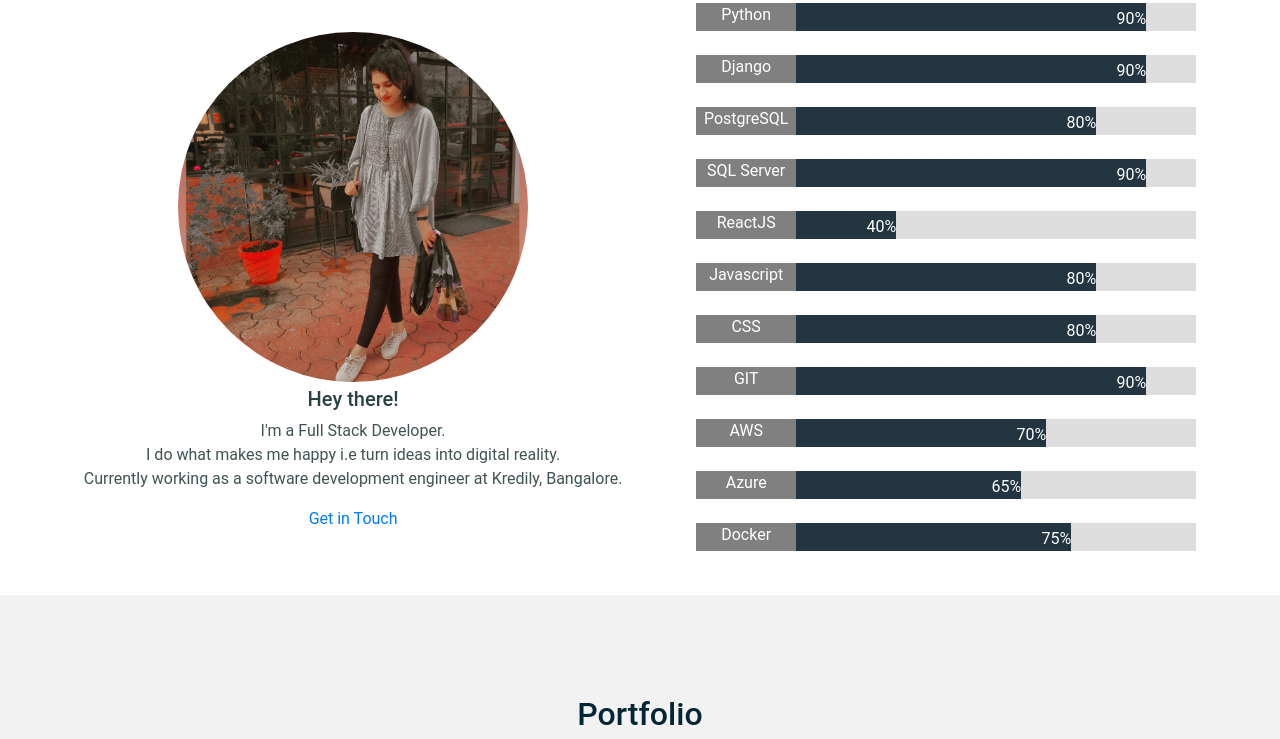
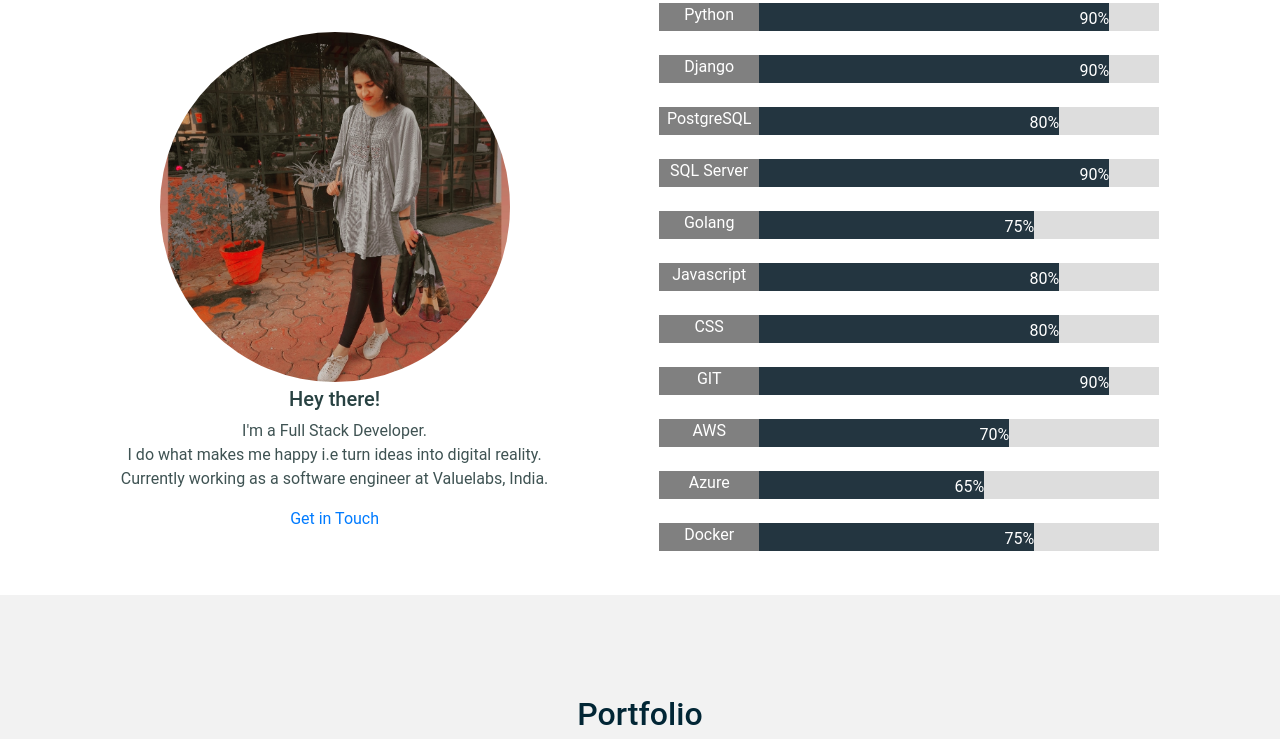
Before and after one commit to shaikhsdf/portfoliosite, a plain HTML site: page index.html in a window 1280 px wide. Shown: the part 1102-1841 px from the top of the page. Drawn offline with nearby package versions, Linux system fonts and the light colour scheme.

Commit message:
added golang

```diff
--- a/index.html
+++ b/index.html
@@ -102,7 +102,7 @@
             <h5 class="ih5"> Hey there!</h5>
             <p class="aboutdesc">I'm a Full Stack Developer.<br>
             I do what makes me happy i.e turn ideas into digital reality.<br>
-            Currently working as a software development engineer at Kredily, Bangalore.</p>
+            Currently working as a software engineer at Valuelabs, India.</p>
              <a class="contactlink" href="mailto:sadaffworkk@gmail.com">Get in Touch</a>
              <p></p>
           </div>
@@ -139,9 +139,9 @@
             </div>
               <br>
             <div class="skilllite">
-              <p id="tag11"  class="skilltag" style="position: absolute">ReactJS</p>
+              <p id="tag11"  class="skilltag" style="position: absolute">Golang</p>
               <div class="sbox">
-                <div class="skill s10 "style="width: 40%;" >40%</div>
+                <div class="skill s10 "style="width: 75%;" >75%</div>
               </div>
             </div>
               <br>
```
